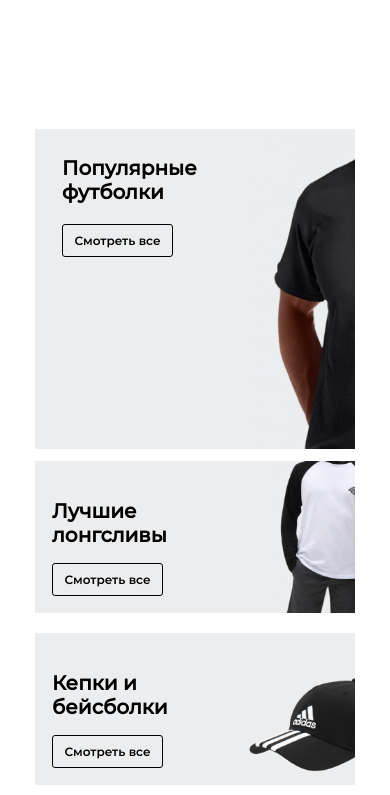
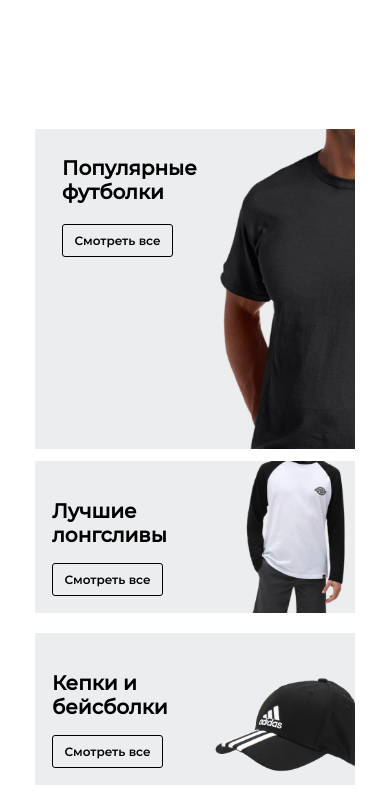
Before and after one commit to sosiskaki11er/foryou-shop, a React (Create React App) app: page / in a window 390 px wide. Shown: the part 4800-5595 px from the top of the page. Built offline with nearby package versions, Linux system fonts and the light colour scheme; the HTML template or start-up script is replaced by a standard one.

Commit message:
fix:styles fix

```diff
--- a/src/Pages/HomeStyles.css
+++ b/src/Pages/HomeStyles.css
@@ -744,6 +744,7 @@ form > .container{
 
     .banner > img{
         max-height: 162px;
+        right: 0px;
     }
 
     .banner > div {
@@ -824,6 +825,13 @@ form > .container{
         padding: 27px;
         height: 266px;
         background-color: #ECEDEE;
+        max-width: 266px;
+        min-width: 266px;
+    }
+
+    .small-categorys{
+        max-width: 320px;
+        margin: 0px;
     }
 
     .category.small{
@@ -831,14 +839,17 @@ form > .container{
         padding-top: 26px;
         max-height: 109px;
         background-color: #ECEDEE;
+        min-width: 286px;
     }
 
     .category.small > img {
         max-height: 152px;
+        max-width: 266px;
     }
 
     .category.big > img{
         max-height: 320px;
+        right: 0px;
     }
 
     .category-desc{
```
